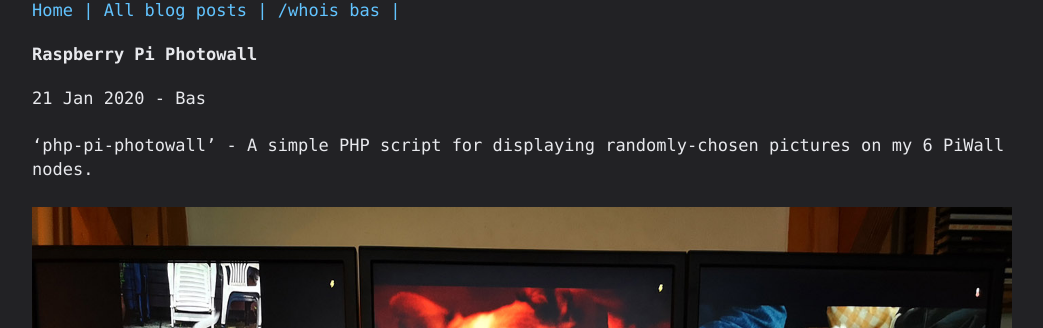
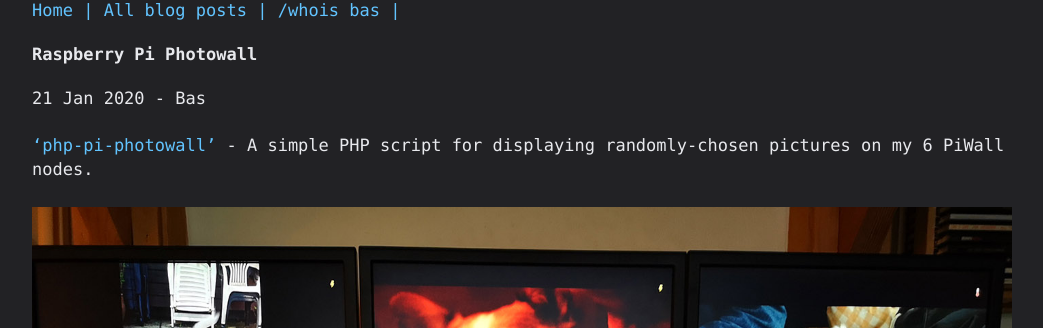
Before and after one commit to basdds/basdds.github.io, a Jekyll site: the page built from _posts/2020-01-21-Raspberry-Pi-Photowall.md, in a window 1280 px wide and 900 px high. Shown: the top 328 px of the window, without its empty margins (118-1161 px from the left). Built offline with Jekyll 4.4.1, drawn with Linux system fonts in a browser that asks for light colours; some of the changed lines change nothing that is shown.

Commit message:
site update

```diff
--- a/_posts/2020-01-21-Raspberry-Pi-Photowall.md
+++ b/_posts/2020-01-21-Raspberry-Pi-Photowall.md
@@ -2,7 +2,7 @@
 layout: post
 author: Bas
 ---
-'php-pi-photowall' - A simple PHP script for displaying randomly-chosen pictures on my 6 PiWall nodes.
+['php-pi-photowall'](https://github.com/basdds/php-pi-photowall){:target="_blank"} - A simple PHP script for displaying randomly-chosen pictures on my 6 PiWall nodes.
 
 ![image](/assets/images/piwall.jpg)
 
```
Also changed, not shown: 1 other file.
